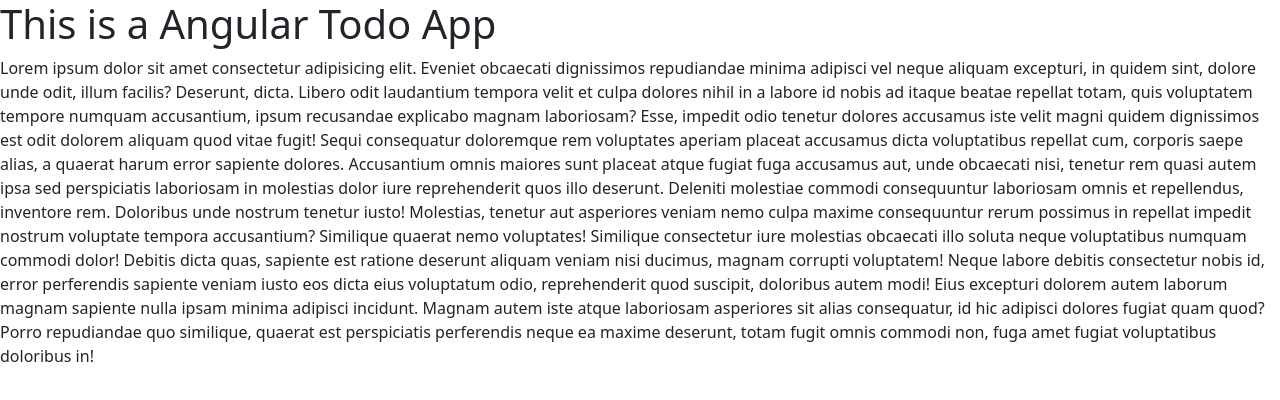
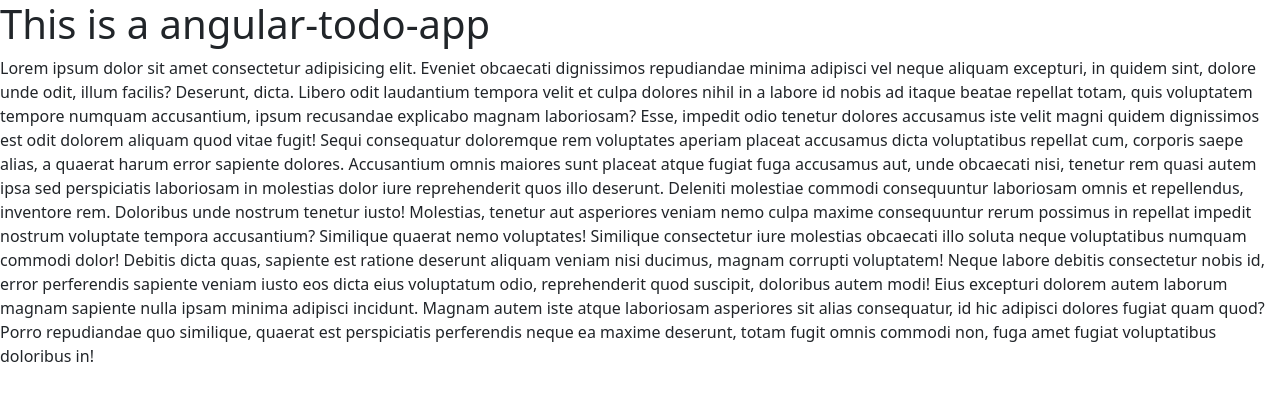
Before and after one commit to salus7r/angular-todo-app, an Angular app: page / in a window 1280 px wide. Shown: the top 400 px of the page. Built offline with nearby package versions, Linux system fonts and the light colour scheme.

Commit message:
Removed SetTimeou

```diff
--- a/src/app/app.component.ts
+++ b/src/app/app.component.ts
@@ -9,8 +9,5 @@
   title = 'angular-todo-app';
 
   constructor() {
-    setTimeout(() => {
-      this.title = "Angular Todo App";
-    }, 2000);
   }
 }
```
